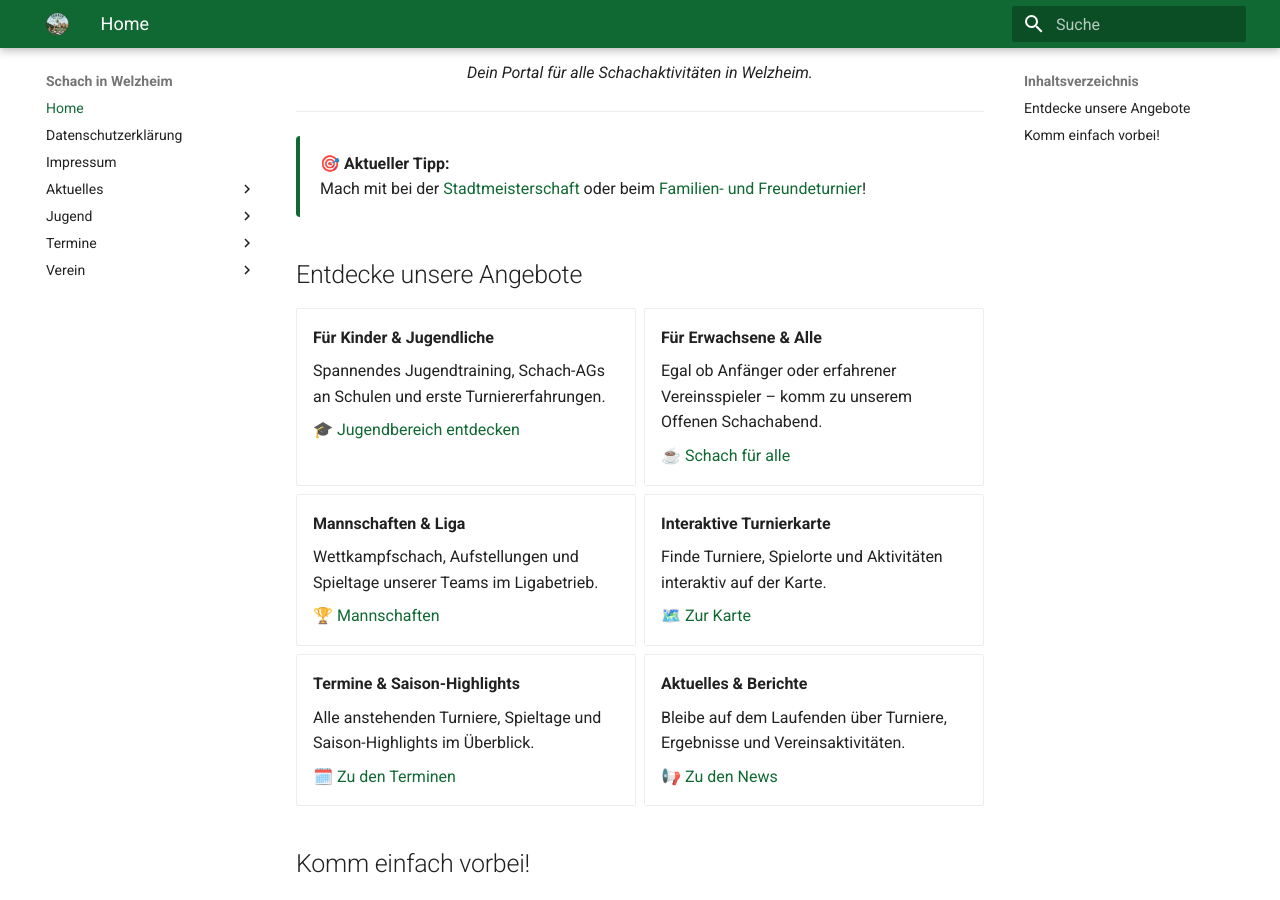
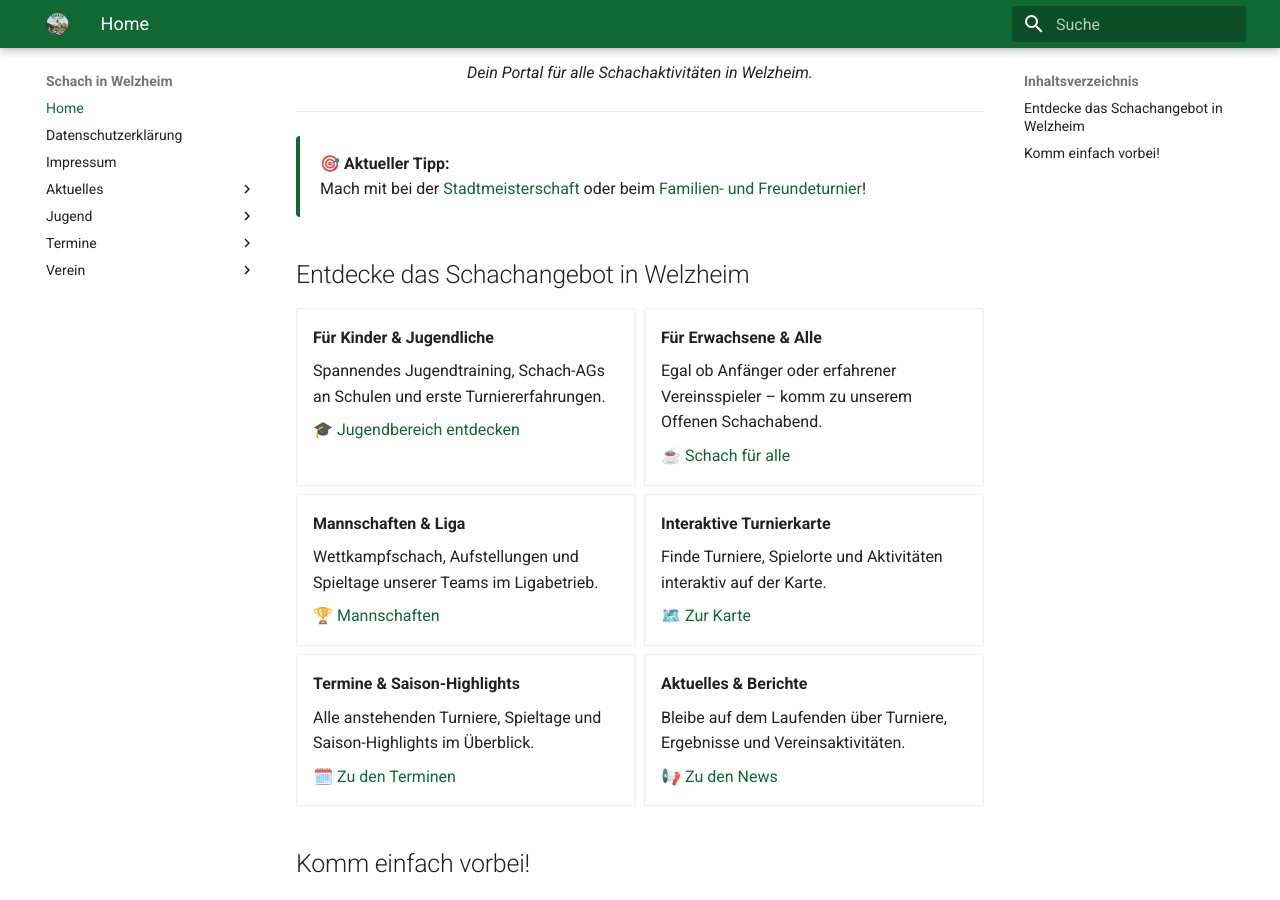
Before and after one commit to schachwelzheim/schachwelzheim, an MkDocs documentation site: the page built from docs/index.md, in a window 1280 px wide and 900 px high, scrolled down 375 px. Built offline with MkDocs 1.6.1 and Material for MkDocs 9.7.7, drawn with Linux system fonts in a browser that asks for light colours.

Commit message:
Update section title to reflect chess offerings

```diff
--- a/docs/index.md
+++ b/docs/index.md
@@ -23,7 +23,7 @@ document.addEventListener("DOMContentLoaded", function() {
 });
 </script>
 
-## Entdecke unsere Angebote
+## Entdecke das Schachangebot in Welzheim
 
 <div class="grid cards" markdown>
 
```
